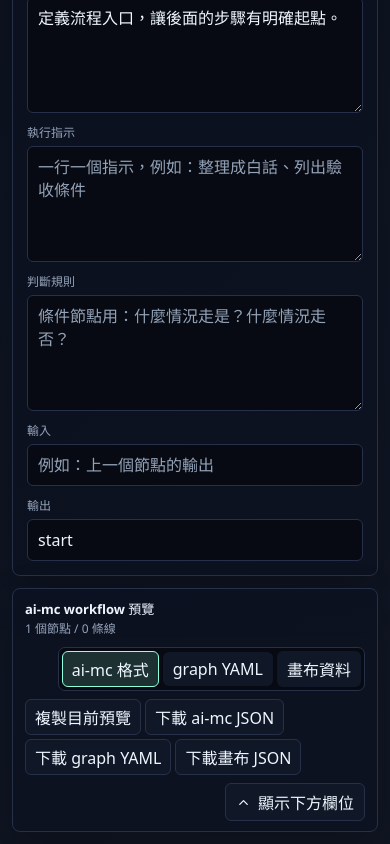
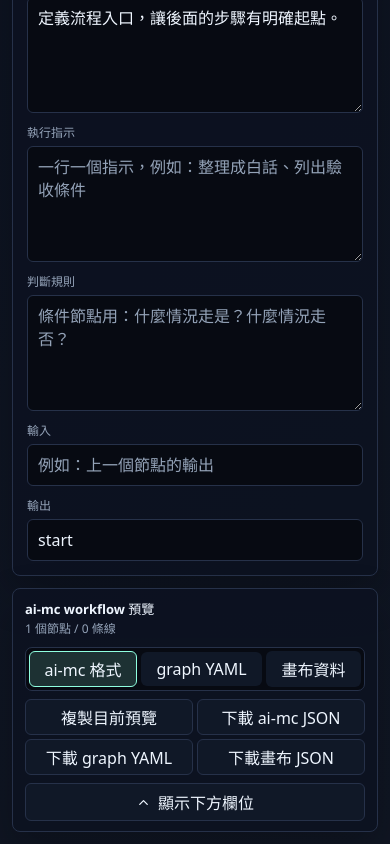
Before and after one commit to ml0427/ai-mc-studio, a React (Vite) app: page / in a window 390 px wide. Shown: the part 1938-2782 px from the top of the page. Built offline with nearby package versions, Linux system fonts and the light colour scheme.

Commit message:
fix: improve responsive canvas layout

```diff
--- a/src/styles.css
+++ b/src/styles.css
@@ -51,7 +51,7 @@ button {
   min-width: 0;
   min-height: 0;
   display: grid;
-  grid-template-columns: 260px minmax(0, 1fr) 320px;
+  grid-template-columns: minmax(220px, 260px) minmax(420px, 1fr) minmax(280px, 320px);
   grid-template-rows: minmax(0, 1fr) 260px;
   grid-template-areas:
     "toolbox canvas settings"
@@ -66,7 +66,7 @@ button {
 
 .app-shell.theme-light {
   --app-text: #102033;
-  --app-muted: #64748b;
+  --app-muted: #475569;
   --app-panel: rgba(248, 250, 252, 0.92);
   --app-panel-solid: #ffffff;
   --app-border: #cbd5e1;
@@ -510,7 +510,8 @@ button {
 
 .preview-controls {
   display: flex;
-  flex: 1 1 auto;
+  flex: 1 1 520px;
+  min-width: min(100%, 520px);
   align-items: center;
   justify-content: flex-end;
   flex-wrap: wrap;
@@ -518,7 +519,9 @@ button {
 }
 
 .preview-mode-tabs {
-  display: inline-flex;
+  display: flex;
+  flex: 1 1 260px;
+  min-width: min(100%, 260px);
   align-items: center;
   gap: 4px;
   border: 1px solid var(--app-border);
@@ -528,7 +531,9 @@ button {
 }
 
 .preview-actions {
-  display: inline-flex;
+  display: flex;
+  flex: 1 1 420px;
+  min-width: min(100%, 300px);
   align-items: center;
   flex-wrap: wrap;
   gap: 4px;
@@ -537,6 +542,8 @@ button {
 .preview-mode-tabs button,
 .preview-actions button,
 .json-toggle {
+  flex: 1 1 auto;
+  min-width: max-content;
   min-height: 32px;
   display: inline-flex;
   align-items: center;
@@ -918,7 +925,120 @@ button {
   box-shadow: 0 12px 24px rgba(15, 23, 42, 0.14);
 }
 
-@media (max-width: 1060px) {
+.confirm-backdrop {
+  position: fixed;
+  inset: 0;
+  z-index: 30;
+  display: grid;
+  place-items: center;
+  background: rgba(2, 6, 23, 0.68);
+  padding: 18px;
+}
+
+.confirm-dialog {
+  width: min(100%, 420px);
+  display: grid;
+  gap: 12px;
+  border: 1px solid var(--app-border);
+  border-radius: 10px;
+  background: var(--app-panel-solid);
+  color: var(--app-text);
+  box-shadow: 0 24px 70px rgba(0, 0, 0, 0.46);
+  padding: 18px;
+}
+
+.confirm-dialog strong {
+  font-size: 16px;
+}
+
+.confirm-dialog p {
+  margin: 0;
+  color: var(--app-muted);
+  font-size: 14px;
+  line-height: 1.5;
+}
+
+.confirm-actions {
+  display: flex;
+  justify-content: flex-end;
+  flex-wrap: wrap;
+  gap: 8px;
+}
+
+.confirm-actions button {
+  min-height: 34px;
+  border: 1px solid var(--app-border);
+  border-radius: 7px;
+  background: var(--app-panel);
+  color: var(--app-text);
+  padding: 7px 12px;
+  cursor: pointer;
+}
+
+.confirm-actions button:hover,
+.confirm-actions button:focus-visible {
+  border-color: var(--app-accent);
+  outline: 0;
+}
+
+.confirm-actions .danger {
+  border-color: #f97316;
+  background: color-mix(in srgb, #f97316 18%, var(--app-panel-solid));
+}
+
+@media (max-height: 720px) and (min-width: 1201px) {
+  .toolbox-panel {
+    gap: 10px;
+    overflow: auto;
+  }
+
+  .brand-block > svg {
+    width: 36px;
+    height: 36px;
+    padding: 7px;
+  }
+
+  .brand-block strong {
+    font-size: 19px;
+  }
+
+  .import-panel textarea {
+    min-height: 92px;
+  }
+
+  .toolbox-list {
+    min-height: 240px;
+  }
+}
+
+@media (max-width: 720px) {
+  .json-title {
+    align-items: stretch;
+  }
+
+  .preview-controls {
+    justify-content: flex-start;
+  }
+
+  .preview-mode-tabs,
+  .preview-actions,
+  .json-toggle {
+    width: 100%;
+  }
+
+  .preview-actions {
+    display: grid;
+    grid-template-columns: repeat(2, minmax(0, 1fr));
+  }
+
+  .preview-actions button,
+  .preview-mode-tabs button,
+  .json-toggle {
+    min-width: 0;
+  }
+}
+
+@media (max-width: 1200px) {
   .app-shell {
     height: auto;
     min-height: 100vh;
```
